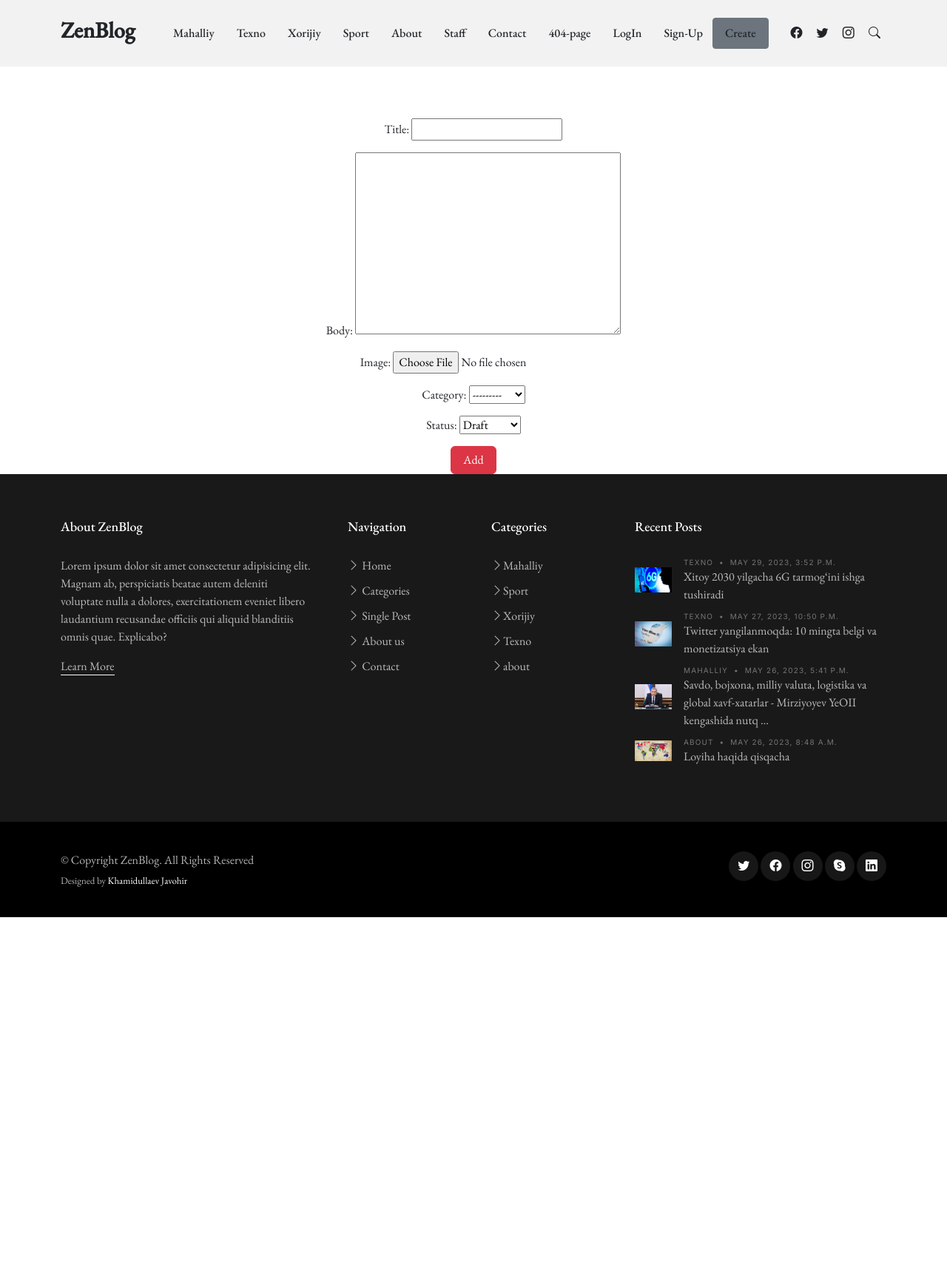
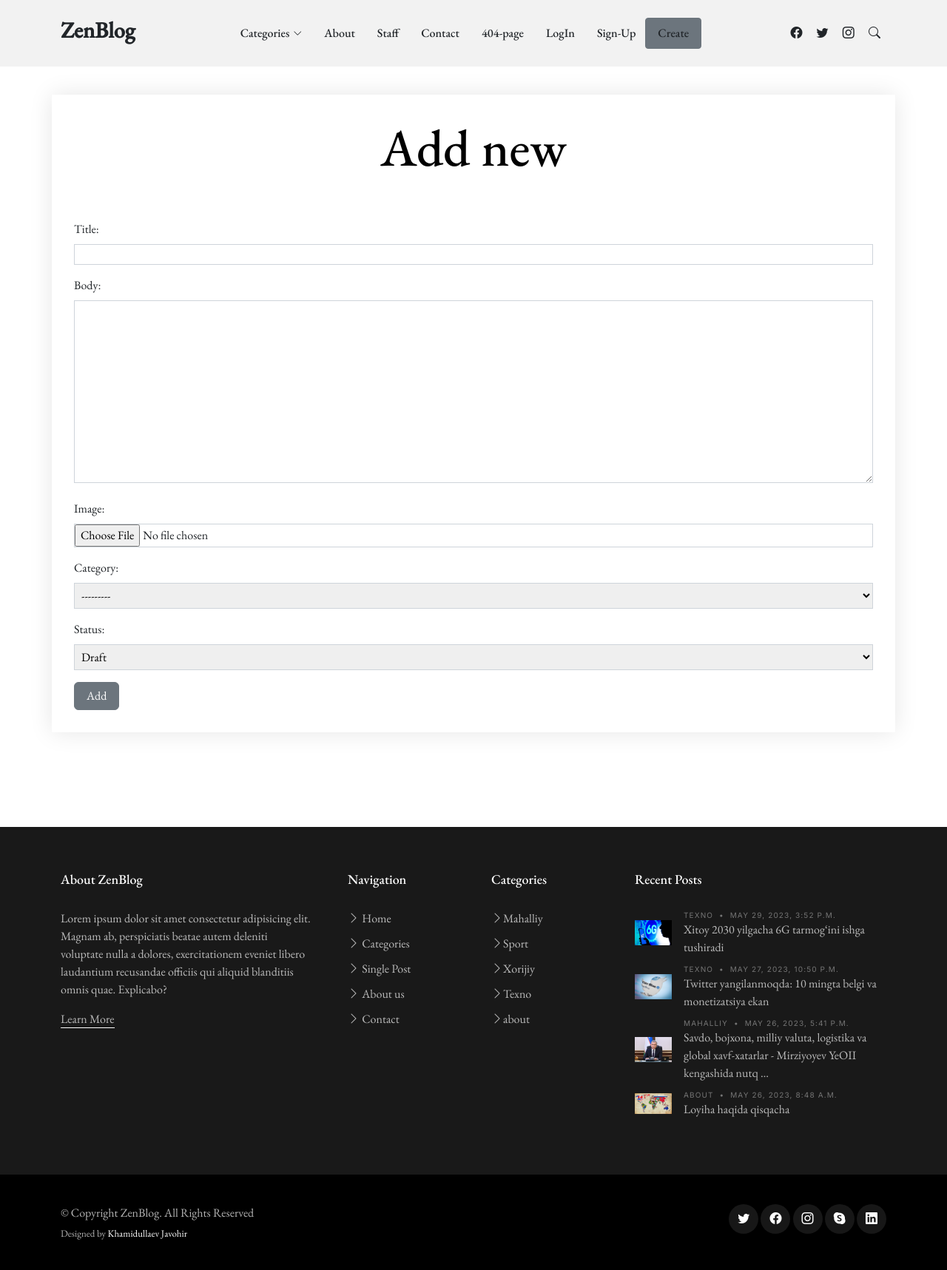
Before and after one commit to Javohir-dev/breaking-news, a Django app: page /create/ in a window 1280 px wide. Shown: the whole page at 74% size. Before the commit the page ends 1240 px from the top, so only its background shows below. Run offline with Django 4.2, Linux system fonts and the light colour scheme; data comes from the database, SQL or seed files in the repository; both versions use the stored data as it was after the commit; some libraries are stand-ins or nearby versions; some web fonts are replaced.

Commit message:
create news

```diff
--- a/news_app/models.py
+++ b/news_app/models.py
@@ -32,7 +32,7 @@
         Published = "PB", "Published"
 
     title = models.CharField(max_length=250)
-    slug = models.SlugField(max_length=250)
+    slug = models.SlugField(max_length=300)
     body = models.TextField()
     image = models.ImageField(upload_to="news/images")
     category = models.ForeignKey(Category, on_delete=models.CASCADE)
--- a/news_app/urls.py
+++ b/news_app/urls.py
@@ -9,6 +9,7 @@
     ForeignNewsListView,
     TechnoNewsListView,
     SportNewsListView,
+    LastNewsListView,
     AboutView,
     StaffPageView,
     NewsDeleteView,
@@ -28,6 +29,7 @@
     path("foreign/", ForeignNewsListView.as_view(), name="foreign_news_page"),
     path("texno/", TechnoNewsListView.as_view(), name="texno_news_page"),
     path("sport/", SportNewsListView.as_view(), name="sport_news_page"),
+    path("last-news/", LastNewsListView.as_view(), name="last_news_page"),
     path("about-us/", AboutView.as_view(), name="about_page"),
     path("staff/", StaffPageView.as_view(), name="staff_page"),
     path("news/<slug>/delete/", NewsDeleteView.as_view(), name="news_delete_page"),
--- a/news_app/views.py
+++ b/news_app/views.py
@@ -3,7 +3,9 @@
 from django.http import HttpResponse
 from django.shortcuts import render, get_object_or_404
 from django.urls import reverse_lazy
+from django.forms import ModelForm
 from django.views.generic import (
+    View,
     TemplateView,
     ListView,
     UpdateView,
@@ -11,7 +13,7 @@
     DeleteView,
 )
 from .models import News, Category, Occupation, Staff
-from .forms import ContactForm
+from .forms import ContactForm, NewsCreateForm
 
 
 def news_list(request):
@@ -208,6 +210,29 @@
         return news
 
 
+class LastNewsListView(ListView):
+    model = News
+    template_name = "news/last-news-list.html"
+    context_object_name = "last_news"
+
+    def get_context_data(self, **kwargs):
+        context = super().get_context_data(**kwargs)
+        context["foreign_news"] = News.published.all().filter(category__name="Xorijiy")
+        context["techno_news"] = News.published.all().filter(category__name="Texno")
+        context["sport_news"] = News.published.all().filter(category__name="Sport")
+        context["categories"] = Category.objects.all()
+        context["local_news_category"] = "Mahalliy"
+        context["sport_news_category"] = "Sport"
+        context["techno_news_category"] = "Texno"
+
+        return context
+
+    def get_queryset(self):
+        news = self.model.published.all().order_by("-published_time")[:10]
+
+        return news
+
+
 class SportNewsListView(ListView):
     model = News
     template_name = "news/sport-news-list.html"
@@ -246,5 +271,27 @@
 class NewsCreateView(CreateView):
     model = News
     template_name = "crud/news-create.html"
-    fields = ("title", "body", "image", "category", "status")
-    success_url = reverse_lazy("home_page")
+    fields = ["title", "body", "image", "category", "status"]
+    # success_url = reverse_lazy("home_page")
+
+
+# class NewsCreateView(View):
+#     def get(self, request):
+#         form = News.objects.all()
+#         return render(request, "crud/news-create.html", {"form": form})
+
+#     def post(self, request):
+#         title = request.POST["title"]
+#         body = request.POST["body"]
+#         image = request.POST["image"]
+#         category = request.POST["category"]
+#         status = request.POST["status"]
+
+#         news = News.objects.create(
+#             title=title,
+#             body=body,
+#             image=image,
+#             category=category,
+#             status=status,
+#         )
+#         news.save()
--- a/static/css/main.css
+++ b/static/css/main.css
@@ -1298,3 +1298,36 @@
 .footer .credits a {
   color: var(--color-white);
 }
+
+/* ====news-create====== */
+.custom_form {
+  margin-top: 8rem;
+  margin-bottom: 8rem;
+  box-shadow: 0 0 30px rgba(var(--color-black-rgb), 0.1);
+  padding: 30px;
+  background: #fff;
+}
+
+.custom_form p>input {
+  width: 100%;
+  border: 1px solid #ced4da;
+}
+
+.custom_form p>label {
+  margin-bottom: 0.5rem;
+}
+
+.custom_form p>select {
+  width: 100%;
+  padding: 5px;
+  border: 1px solid #ced4da;
+}
+
+.custom_form p>textarea {
+  width: 100%;
+  border: 1px solid #ced4da;
+  padding: 10px 14px;
+  border-radius: 0;
+  box-shadow: none;
+  font-size: 15px;
+}
--- a/templates/crud/news-create.html
+++ b/templates/crud/news-create.html
@@ -3,59 +3,17 @@
 
 {% block title %} {{ news.title }} {% endblock title %}
 {% block content %}
-<form action="#" method="post" enctype="multipart/form-data" role="form" class="" style="margin-top:10rem">{% csrf_token %}
-    <div class="text-center">
-        {{ form.as_p }}
-        <button type="submit" class="btn btn-danger px-3">Add</button>
+<div class="container custom_form">
+    <div class="row">
+      <div class="col-lg-12 text-center mb-5">
+        <h1 class="page-title">Add new</h1>
+      </div>
     </div>
-</form>
-
-
-{% comment %}
-<main id="main">
-  <section id="contact" class="contact mb-5">
-    <div class="container" data-aos="fade-up">
-      <div class="row">
-        <div class="col-lg-12 text-center mb-5">
-          <h1 class="page-title">Add a news</h1>
+    <form method="post" enctype="multipart/form-data" role="form">{% csrf_token %}
+        <div>
+            {{ form.as_p }}
+            <button type="submit" class="btn btn-secondary px-3">Add</button>
         </div>
-      </div>
-
-      <div class="form mt-5">
-        <form method="post" anctype="multipart/form-data" role="form" class="php-email-form">{% csrf_token %}
-          <div class="row">
-            <div class="form-group col">
-              <label for="name" class="form-label">Title</label>
-              <input type="text" name="title" class="form-control" id="name" placeholder="Title" required>
-            </div>
-          </div>
-          <div class="form-group">
-            <label for="body" class="form-label">Body</label>
-            <textarea class="form-control" name="body" id="body" rows="5" placeholder="Message" required></textarea>
-          </div>
-          <div class="form-group">
-            <input type="file" name="image" accept="image/*" class="form-control" id="name" placeholder="Title" required>
-          </div>
-          <div class="form-group">
-            <select name="category"  id="id_category" class="form-select form-select-sm" required>
-              {% for option in categories %}
-                <option value="{{ forloop.counter }}">{{ option }}</option>
-              {% endfor %}
-            </select>
-          </div>
-          <div class="form-group">
-            <select name="category" id="id_category" class="form-select form-select-sm" required>
-              <option value="DF" selected>Draft</option>
-              <option value="PB">Published</option>
-            </select>
-          </div>
-          <div class="text-center">
-            <button type="submit">Add</button>
-          </div>
-        </form>
-      </div><!-- End Contact Form -->
-    </div>
-  </section>
-
-</main> {% endcomment %}
+    </form>
+  </div>
 {% endblock content %}
--- a/templates/news/base.html
+++ b/templates/news/base.html
@@ -52,10 +52,18 @@
 
       <nav id="navbar" class="navbar">
         <ul>
-          <li><a href="{% url 'local_news_page' %}">Mahalliy</a></li>
-          <li><a href="{% url 'texno_news_page' %}">Texno</a></li>
-          <li><a href="{% url 'foreign_news_page' %}">Xorijiy</a></li>
-          <li><a href="{% url 'sport_news_page' %}">Sport</a></li>
+          <li class="dropdown">
+            <a href="{% url 'last_news_page' %}">
+              <span>Categories</span>
+              <i class="bi bi-chevron-down dropdown-indicator"></i>
+            </a>
+            <ul>
+              <li><a href="{% url 'local_news_page' %}">Mahalliy</a></li>
+              <li><a href="{% url 'texno_news_page' %}">Texno</a></li>
+              <li><a href="{% url 'foreign_news_page' %}">Xorijiy</a></li>
+              <li><a href="{% url 'sport_news_page' %}">Sport</a></li>
+            </ul>
+          </li>
           <li><a href="{% url 'about_page' %}">About</a></li>
           <li><a href="{% url 'staff_page' %}">Staff</a></li>
           <li><a href="{% url 'contact_page' %}">Contact</a></li>
@@ -66,28 +74,6 @@
             <a href="{% url 'news_create_page' %}" type="submit" class="btn btn-secondary btn-sm px-3 py-2 ml-3" style="margin-left: 0.8rem;">Create</a>
           </li>
 
-          {% comment %} <li class="dropdown">
-            <a href="{% url 'local_news_page' %}">
-              <span>Categories</span>
-              <i class="bi bi-chevron-down dropdown-indicator"></i>
-            </a>
-            <ul>
-              <li><a href="{% url 'local_news_page' %}">Search Result</a></li>
-              <li><a href="{% url 'local_news_page' %}">Drop Down 1</a></li>
-              <li class="dropdown">
-                <a href="{% url 'local_news_page' %}">
-                  <span>Deep Drop Down</span>
-                  <i class="bi bi-chevron-down dropdown-indicator"></i>
-                </a>
-                <ul>
-                  <li>
-                    <a href="{% url 'local_news_page' %}">Deep Drop Down 1</a>
-                  </li>
-
-                </ul>
-              </li>
-            </ul>
-          </li> {% endcomment %}
         </ul>
       </nav><!-- .navbar -->
 
```
Also changed, not shown: news_app/forms.py (+12 -1 lines), templates/news/last-news-list.html (added, +181 -0 lines), db.sqlite3, media/news/images/AI.jpg (added), media/news/images/world_nwk0W1I.jpg (added).
